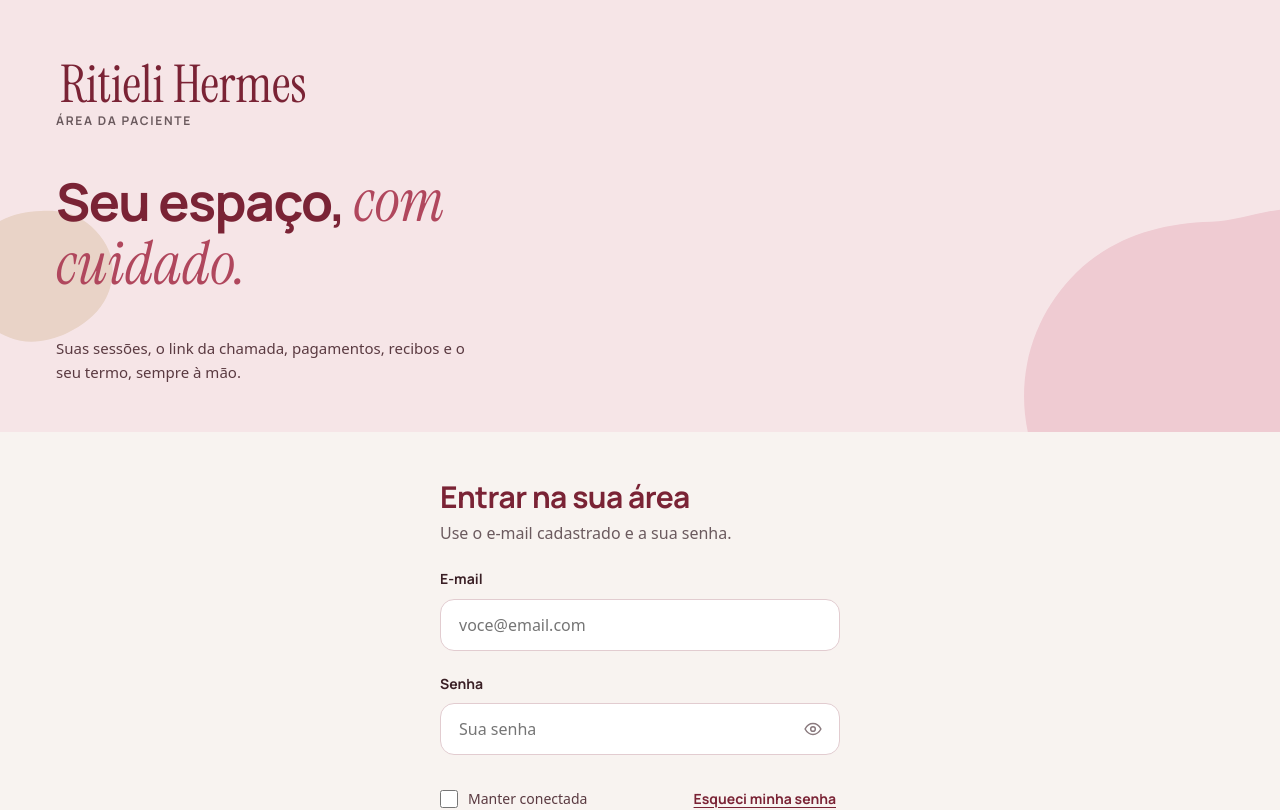
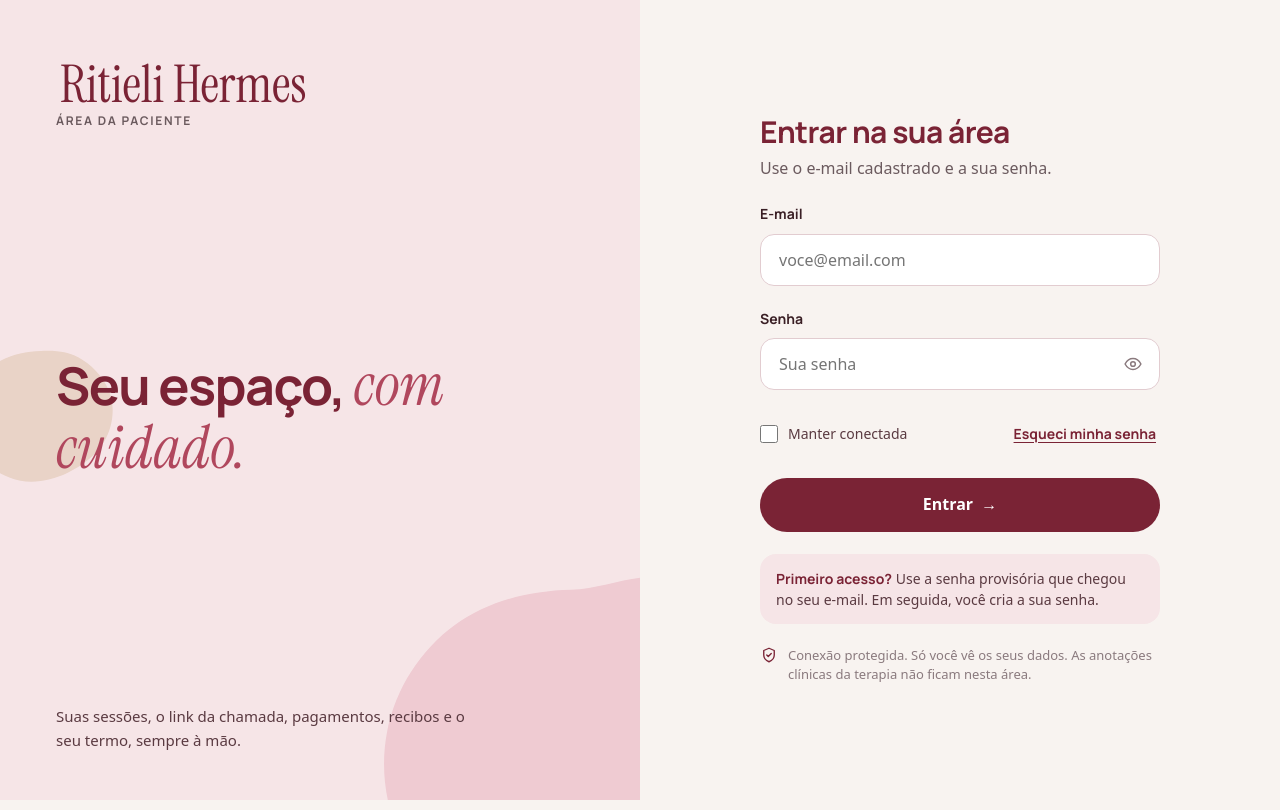
Before and after one commit to Louzada-B/portal-ritieli, a Next.js app: page /area-da-paciente/entrar in a window 1280 px wide. Shown: the top 810 px of the page. Built offline with nearby package versions, Linux system fonts and the light colour scheme; no server answers; a web font is replaced by a local one.

Commit message:
Área da paciente: corrige o layout em duas colunas das telas de entrar e criar senha
Co-Authored-By: Claude Sonnet 5.5 <noreply@anthropic.com>
Claude-Session: https://claude.ai/code/session_01KPqBAGQNamqSwFAxy52h2X

```diff
--- a/app/area-da-paciente/entrar/page.tsx
+++ b/app/area-da-paciente/entrar/page.tsx
@@ -12,7 +12,8 @@ export default async function Entrar({ searchParams }: { searchParams: Promise<{
     encerrado: "Seu acesso a esta área não está mais disponível. Se precisar de algo, fale com a Ritieli.",
   };
   return (
-    <div className="pac raiz ent">
+    <div className="pac raiz">
+    <div className="ent">
       <Lado titulo={<>Seu espaço, <em>com cuidado.</em></>} texto="Suas sessões, o link da chamada, pagamentos, recibos e o seu termo, sempre à mão." />
       <div className="ent-f">
         <div className="ent-box">
@@ -24,5 +25,6 @@ export default async function Entrar({ searchParams }: { searchParams: Promise<{
         </div>
       </div>
     </div>
+    </div>
   );
 }
--- a/app/area-da-paciente/nova-senha/page.tsx
+++ b/app/area-da-paciente/nova-senha/page.tsx
@@ -8,7 +8,8 @@ export default async function NovaSenha() {
   const s = await exigirSessao();
   if (!s.trocarSenha) redirect(ROTA);
   return (
-    <div className="pac raiz ent">
+    <div className="pac raiz">
+    <div className="ent">
       <Lado titulo={<>Boas-vindas! Agora, <em>sua senha.</em></>} texto="Por segurança, a senha provisória só vale para este primeiro acesso." />
       <div className="ent-f">
         <div className="ent-box">
@@ -18,5 +19,6 @@ export default async function NovaSenha() {
         </div>
       </div>
     </div>
+    </div>
   );
 }
```
